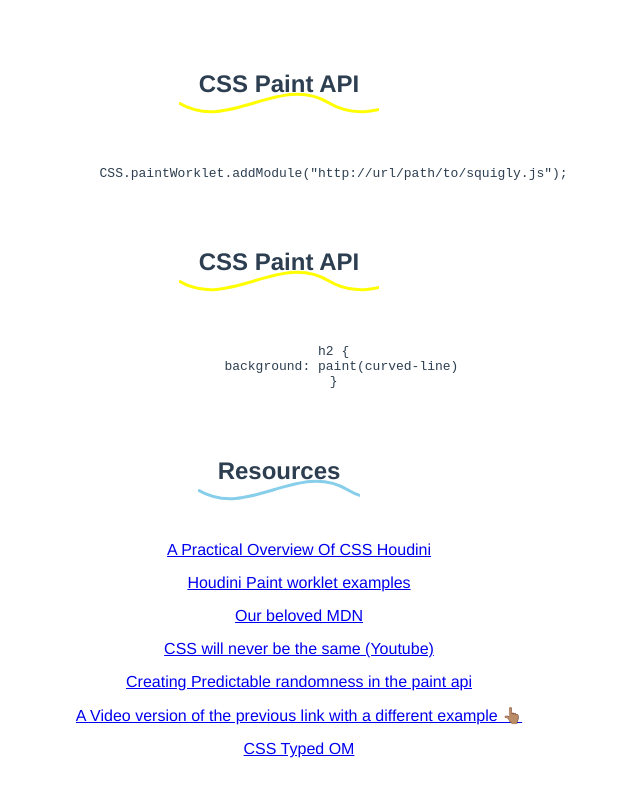
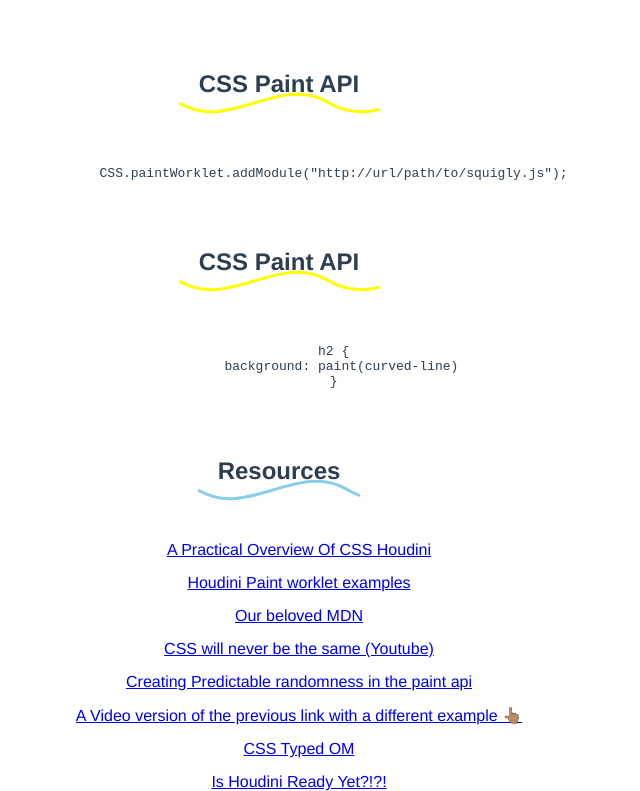
Before and after one commit to nonsocode/houdiniLnL, a website built with Vite: page index.html in a window 1280 px wide. Shown: the part 3524-4315 px from the top of the page, without its empty margins (361-1001 px from the left). Before the commit the page ends 4282 px from the top, so only its background shows below. Built offline with nearby package versions, Linux system fonts and the light colour scheme; what reveal.js would draw is missing.

Commit message:
houdini ready?

```diff
--- a/index.html
+++ b/index.html
@@ -463,6 +463,7 @@
                 >CSS Typed OM</a
               >
             </li>
+            <li><a href="https://ishoudinireadyyet.com/">Is Houdini Ready Yet?!?!</a></li>
           </ul>
         </section>
       </div>
```
